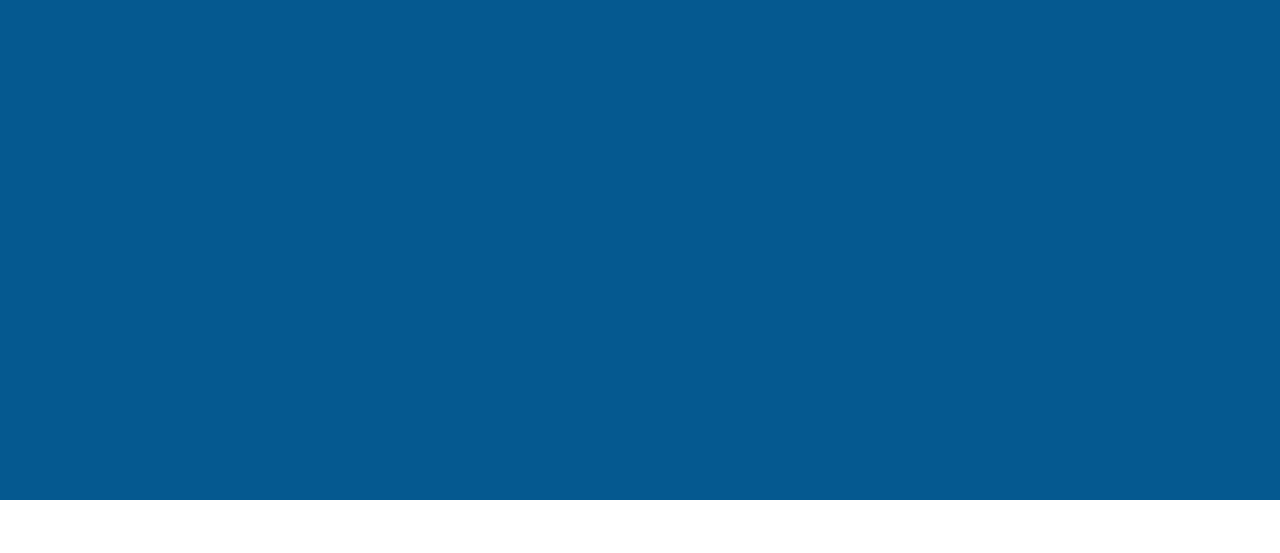
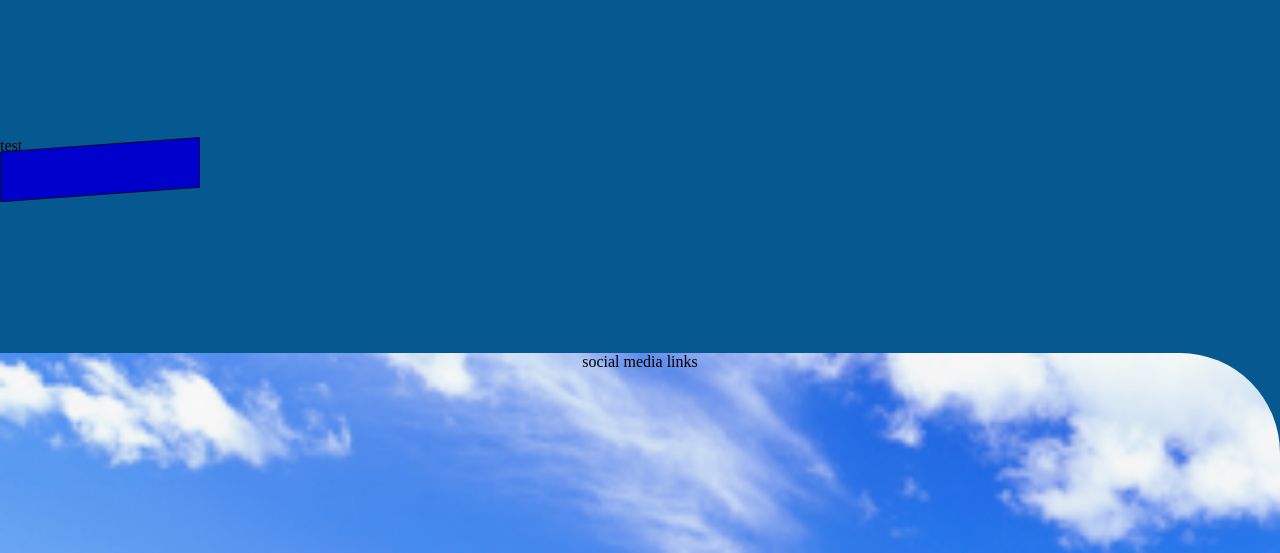
Before and after one commit to Adam-Ratcliffe/portfolio-site, a plain HTML site: page index.html in a window 1280 px wide. Shown: the part 300-853 px from the top of the page. Before the commit the page ends 800 px from the top, so only its background shows below. Drawn offline with nearby package versions, Linux system fonts and the light colour scheme.

Commit message:
Added attempt at banner

```diff
--- a/index.html
+++ b/index.html
@@ -15,6 +15,13 @@
         <h1 class="title">Welcome</h1>
         <span><a href="#" class="menu-item">x</a><a href="#" class="menu-item">y</a></span>
       </div>
+      <div class="banner">
+
+        <p>test</p>
+      </div>
+      <div class="footer">
+        <p>social media links</p>
+      </div>
     </div>
     <script src="https://ajax.googleapis.com/ajax/libs/jquery/3.4.1/jquery.min.js"></script>
     <script type="text/javascript" src="main.js"></script>
--- a/style.css
+++ b/style.css
@@ -11,13 +11,28 @@ div.page{
 div.main{
   text-align: center;
   color: #CC9960;
-  top: 100px;
-  left: 100px;
   height: 200px;
 }
 
 div.header{
   height: 200px;
+}
+
+div.banner{
+  background-image: url("images/banner.svg");
+  background-repeat: no-repeat;
+  height: 200px;
+
+}
+
+div.footer{
+  height: 200px;
+  background-color: #277BB2;
+  text-align: center;
+  border-radius: 0 100px 0 0;
+  background-image: url("images/header.png");
+  background-repeat: no-repeat;
+  background-size: cover;
 }
 
 div.shaded{
@@ -32,6 +47,11 @@ img.header{
   height: 200px;
 }
 
+img.banner{
+  width: 100%;
+  height: 200px;
+}
+
 a.menu-item{
   margin: 0px 10px;
   color: #FF0000;
```
Also changed, not shown: images/banner.svg (added).
